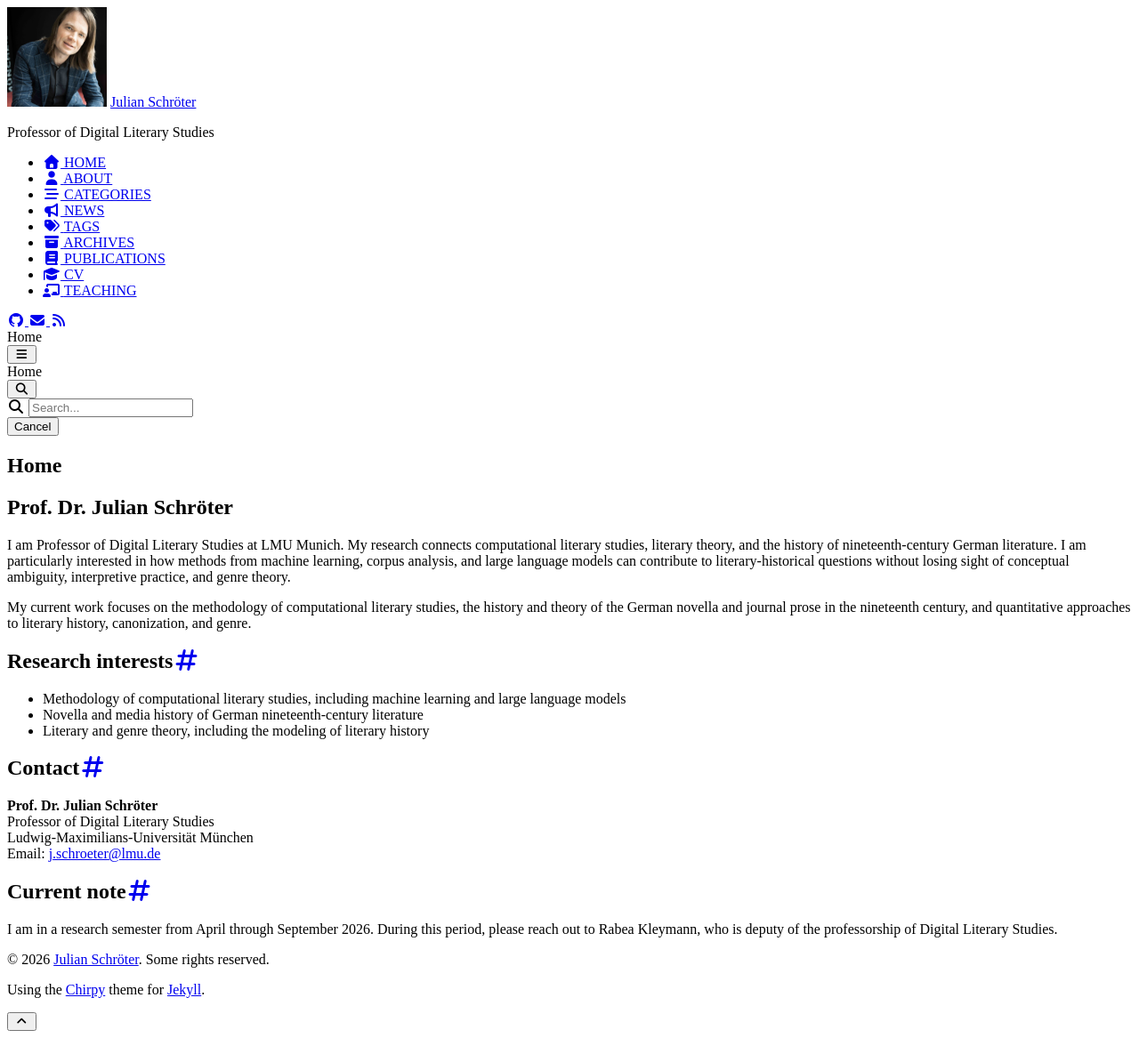
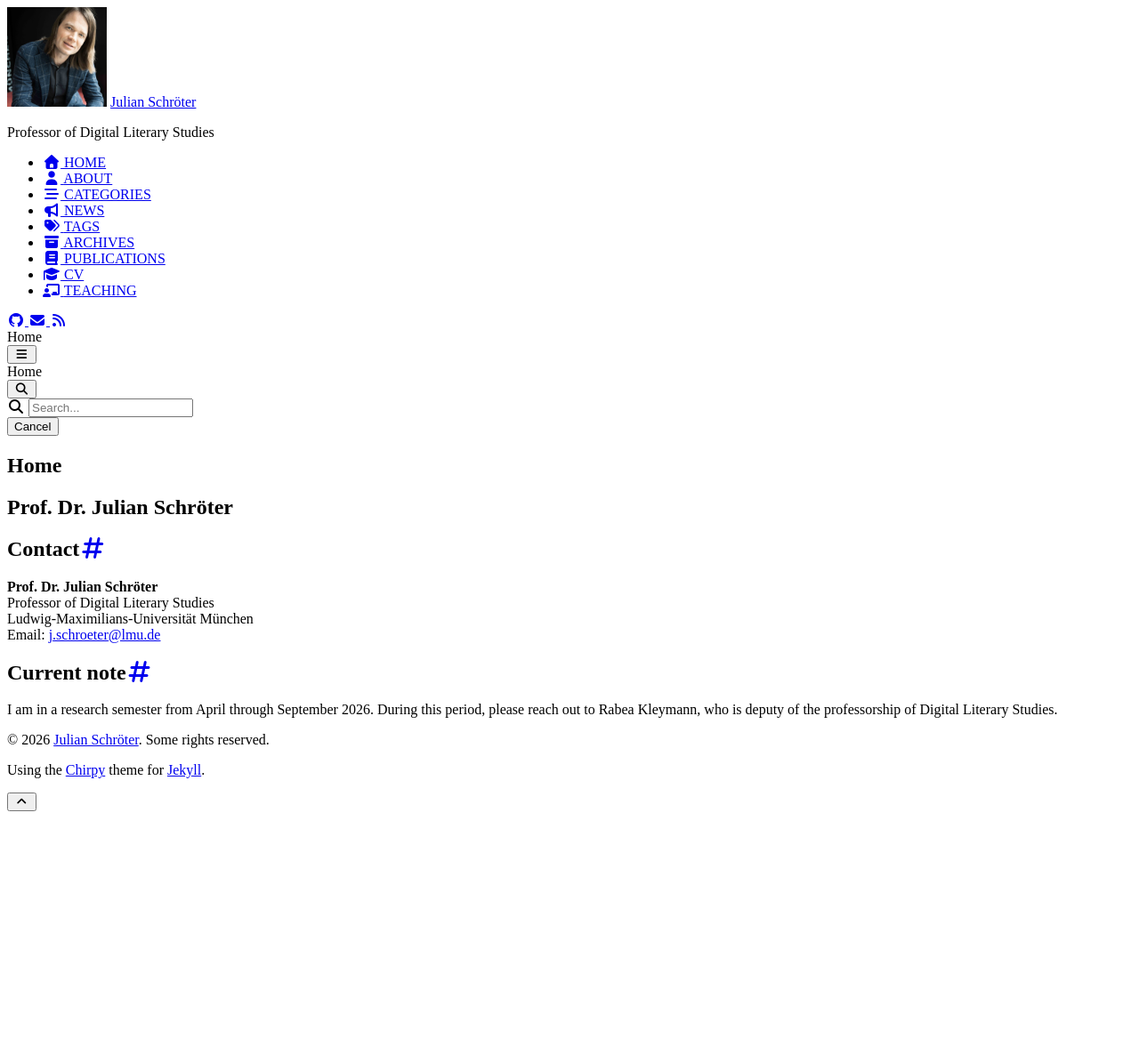
Before and after one commit to julianschroeter/julianschroeter.github.io, a Jekyll site: the page built from index.md, in a window 1280 px wide. Shown: the whole page at 89% size. Built offline with Jekyll 4.4.1, drawn with Linux system fonts in a browser that asks for light colours; cached includes are drawn as plain includes; nearby versions of some CDN libraries; after the commit the page ends 920 px from its top, so only the background shows below that.

Commit message:
akt. home

```diff
--- a/index.md
+++ b/index.md
@@ -5,16 +5,6 @@ permalink: /
 ---
 
 # Prof. Dr. Julian Schröter
-
-I am Professor of Digital Literary Studies at LMU Munich. My research connects computational literary studies, literary theory, and the history of nineteenth-century German literature. I am particularly interested in how methods from machine learning, corpus analysis, and large language models can contribute to literary-historical questions without losing sight of conceptual ambiguity, interpretive practice, and genre theory.
-
-My current work focuses on the methodology of computational literary studies, the history and theory of the German novella and journal prose in the nineteenth century, and quantitative approaches to literary history, canonization, and genre.
-
-## Research interests
-
-- Methodology of computational literary studies, including machine learning and large language models
-- Novella and media history of German nineteenth-century literature
-- Literary and genre theory, including the modeling of literary history
 
 ## Contact
 
```
